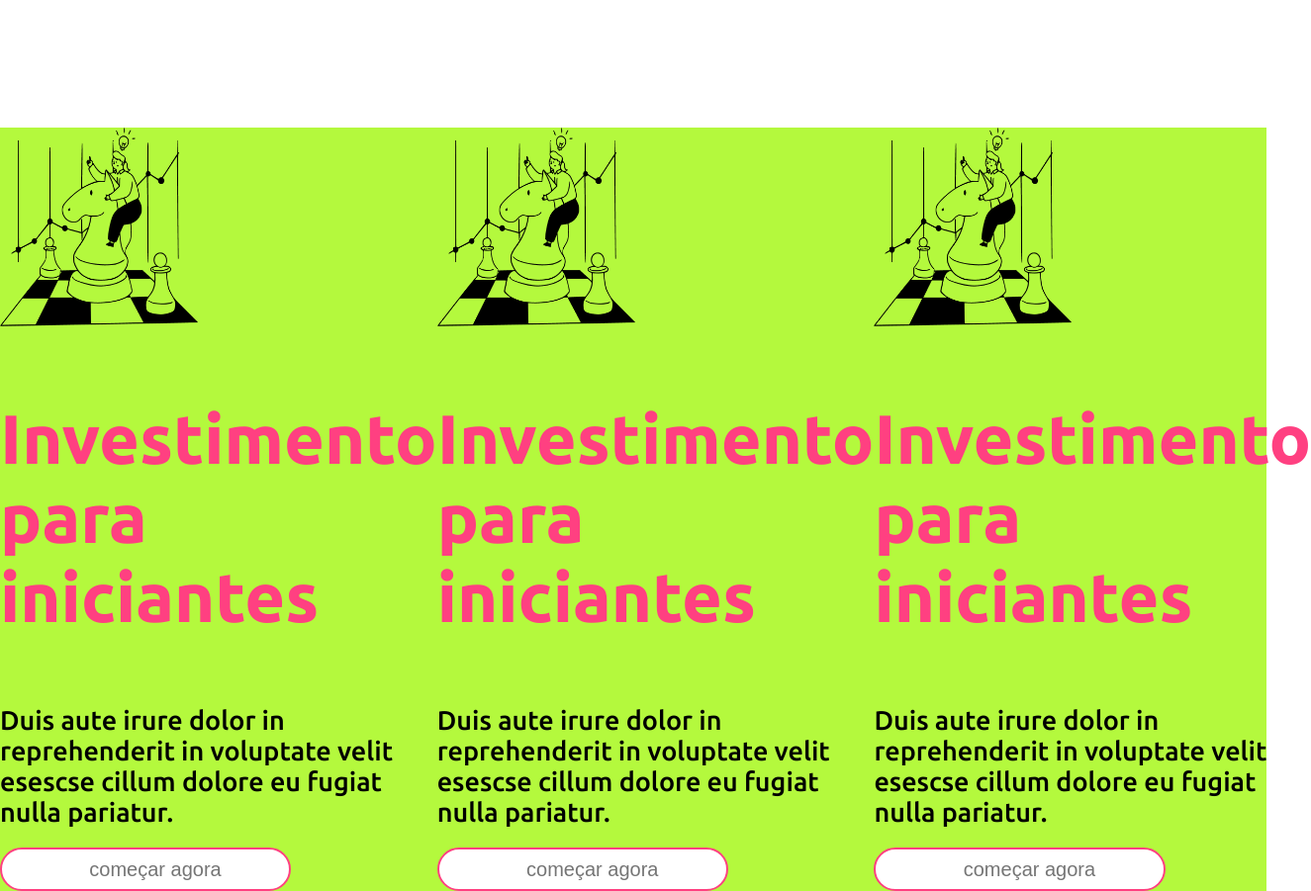
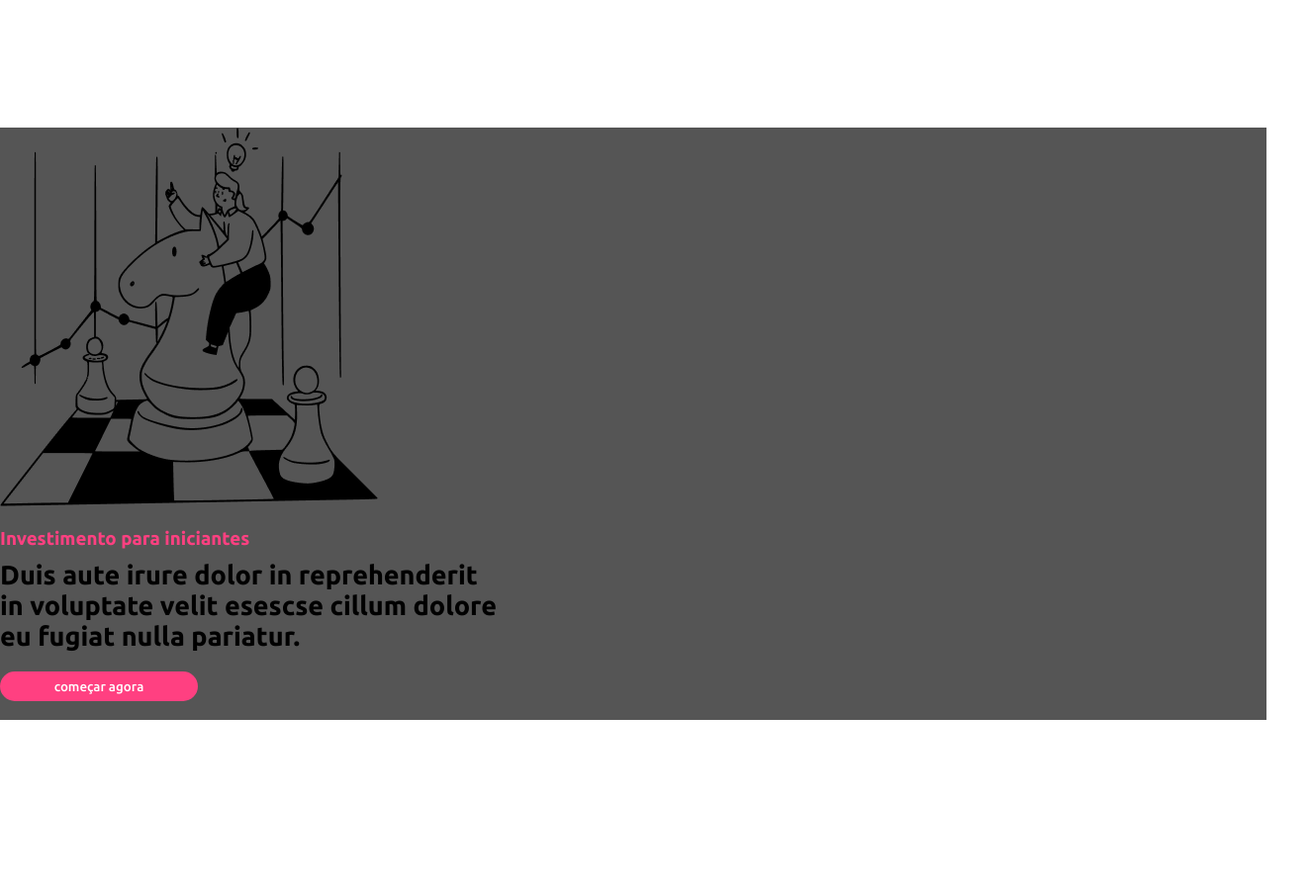
Before and after one commit to keycoimbra/handsON1, a plain HTML site: page index.html in a window 1280 px wide. Shown: the part 900-1801 px from the top of the page at 99% size, 1325 px wide, since content can reach past the window. After the commit the page ends 1628 px from the top, so only its background shows below. Drawn offline with Linux system fonts and the light colour scheme.

Commit message:
consegui fazer os benditos button

```diff
--- a/css/main.css
+++ b/css/main.css
@@ -60,7 +60,7 @@ p{
   color: #555555
 }
 
-.button1{}
+.button1
 input{
   border: 2px solid #FF4081;
   border-radius: 50px;
@@ -70,22 +70,37 @@ input{
   padding-bottom: 5px;
   padding-left: 20%;
   font-size: 20px;
-img{
-  width: 5px;
 }
-}
+
 
 /*section 2*/
 .sec2{
   display: flex;
-  background-color: rgb(180, 249, 61);
-
-img{
-  width: 200px;
+  background-color: #555555;
 }
 h1{
-  color: #FF4081;
+  color: #FF4081
 }
 p{
-  color:#000000;
+  color: black;
 }
+
+.button2
+button{
+  background-color: #FF4081;
+  border: 2px solid #FF4081;
+  border-radius: 50px;
+  width: 200px;
+  height: 30px;
+  padding-top: 5px;
+  padding-bottom: 5px;
+  font-size: 20px white;
+  font-family: ubuntu;
+  color: white;
+  text-align: center;
+}
+a{
+  font-family: ubuntu;
+  color:white;
+  text-decoration: none;
+}
--- a/index.html
+++ b/index.html
@@ -34,7 +34,6 @@
                     <input type="text" placeholder="quero saber mais">
                 </form>
                 </div>
-
             </aside>
                 <article> <!--é uma div de semantica para imagens-->
                 <img src="images/ilustra-banner.png" width="400px">
@@ -48,32 +47,13 @@
                 <article>
                         <img src="images/ilustra-poupando.png">
                 </article>
-                <div class="tit1"><h1>Investimento para iniciantes</div>
-                <p>Duis aute irure dolor in reprehenderit in voluptate velit esescse cillum dolore eu fugiat nulla pariatur.</p>
-                <form class = button1>
-                    <input type="text" placeholder="começar agora">
-                </form>
+                <h1>Investimento para iniciantes</span>
+                <p>Duis aute irure dolor in reprehenderit <br> in voluptate velit esescse cillum dolore <br> eu fugiat nulla pariatur.</p>
+                <div class="button2">
+                    <button type="button"><span><a href="#">começar agora</a></span></button>
+                </div>
             </aside>
-            <aside> <!--bloco 2 mulher regando as plantas-->
-                <article>
-                        <img src="images/ilustra-poupando.png">
-                </article>
-                <div class="tit1"><h1>Investimento para iniciantes</div>
-                <p>Duis aute irure dolor in reprehenderit in voluptate velit esescse cillum dolore eu fugiat nulla pariatur.</p>
-                <form class = button1>
-                    <input type="text" placeholder="começar agora">
-                </form>
-            </aside>
-            <aside> <!--mulher liberdade-->
-                <article>
-                        <img src="images/ilustra-poupando.png">
-                </article>
-                <div class="tit1"><h1>Investimento para iniciantes</div>
-                <p>Duis aute irure dolor in reprehenderit in voluptate velit esescse cillum dolore eu fugiat nulla pariatur.</p>
-                <form class = button1>
-                    <input type="text" placeholder="começar agora">
-                </form>
-            </aside>
+
 
 
 
```
